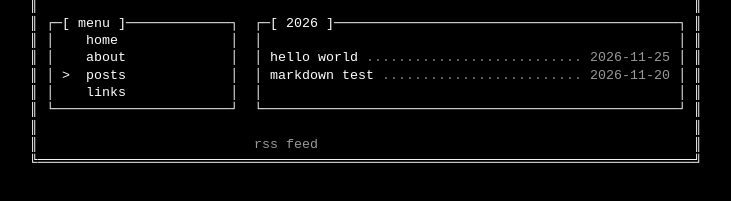
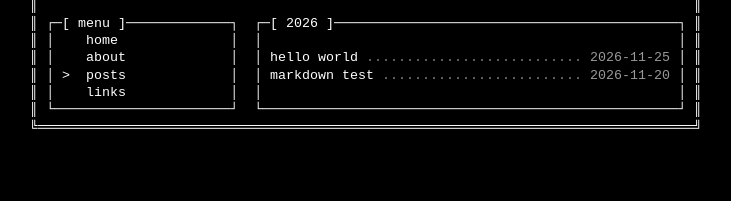
Before and after one commit to asglkdklslllskdk/khgfsahogifdsaiofdsl, an Astro site: page /posts in a window 1280 px wide. Shown: the part 193-394 px from the top of the page, without its empty margins (274-1005 px from the left). Built offline with nearby package versions, Linux system fonts and the light colour scheme; Astro itself is replaced by a stand-in of ours; code samples lack their colours.

Commit message:
Remove RSS feed link from index.astro
Remove RSS feed link from posts index page.

```diff
--- a/src/pages/posts/index.astro
+++ b/src/pages/posts/index.astro
@@ -23,5 +23,4 @@ for (const post of posts) {
       <PostList posts={list} />
     </Panel>
   ))}
-  <p class="post-meta"><a href="/rss.xml">rss feed</a></p>
 </Base>
```
